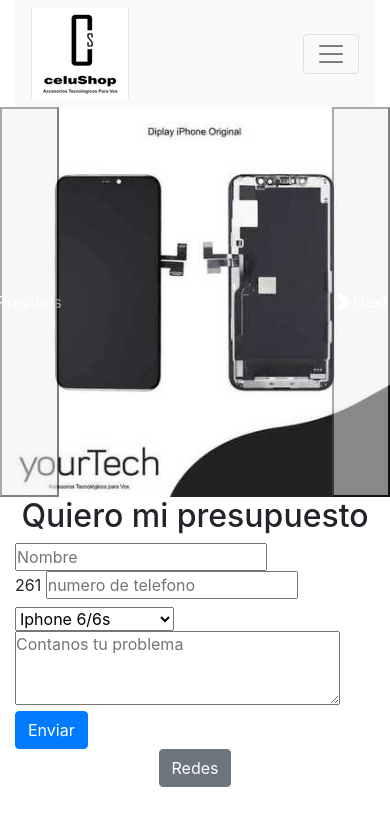
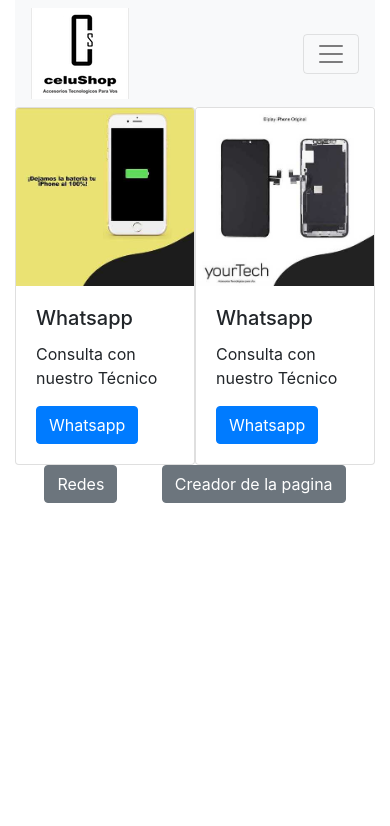
Before and after one commit to liensanchez/celushop, a website: page pages/quieroArreglarmiEquipo.html in a window 390 px wide. Drawn offline with nearby package versions, Linux system fonts and the light colour scheme.

Commit message:
arregle formas responsive

```diff
--- a/css/estilo.css
+++ b/css/estilo.css
@@ -7,15 +7,15 @@
   flex-direction: row;
   justify-content: space-evenly;
 }
-@media only screen and (min-width : 1024px){
-  .container-carousel{
-    display: none;
+.footer{
+  display: flex;
+  flex-direction: row;
+  justify-content: space-evenly;
   }
-}
+
+
 @media only screen and (max-width : 1024px){
-  .container-arreglos{
-    display: none;
-  }
+
   .rounded-circle{
     width: 45px;
     height: 45px;
--- a/pages/quieroArreglarmiEquipo.html
+++ b/pages/quieroArreglarmiEquipo.html
@@ -1,4 +1,3 @@
-
 <!DOCTYPE html>
 <html lang="en">
 <head>
@@ -13,6 +12,7 @@
 </head>
 <body>
 <!--nav-->
+<div class="menu">
   <div class="container">
     <div class="row">
       <div class="col-lg-12 col-xs-12">
@@ -38,83 +38,32 @@
       </div>
     </div>
   </div>
-<!--Img-->
-<!--trabajos-->
-<div class="container-carousel">
-  <div class="row">
-    <div class="col-lg-12 col-xs-12">
-      <div id="carouselExampleControls" class="carousel slide" data-bs-ride="carousel">
-        <div class="carousel-inner">
-          <div class="carousel-item active">
-            <img src="../images/displayorg.jpg" class="d-block w-100" alt="...">
 </div>
-          <div class="carousel-item">
-            <img src="../images/bat1.jpg" class="d-block w-100" alt="...">
+<div class="container">
+  <div class="d-flex justify-content-around">
+    <div class="card" style="width: 18rem;">
+      <img src="../images/bat1.jpg" class="card-img-top" alt="...">
+        <div class="card-body">
+          <h5 class="card-title">Whatsapp</h5>
+          <p>Consulta con nuestro Técnico</p>
+          <a href="https://api.whatsapp.com/send/?phone=+54 9 2615365049&text&app_absent=0" class="btn btn-primary" target="blank">Whatsapp</a>
         </div>
     </div>
-        <button class="carousel-control-prev" type="button" data-bs-target="#carouselExampleControls" data-bs-slide="prev">
-          <span class="carousel-control-prev-icon" aria-hidden="true"></span>
-          <span class="visually-hidden">Previous</span>
-        </button>
-        <button class="carousel-control-next" type="button" data-bs-target="#carouselExampleControls" data-bs-slide="next">
-          <span class="carousel-control-next-icon" aria-hidden="true"></span>
-          <span class="visually-hidden">Next</span>
-        </button>
+    <div class="card" style="width: 18rem;">
+      <img src="../images/displayorg.jpg" class="card-img-top" alt="...">
+        <div class="card-body">
+          <h5 class="card-title">Whatsapp</h5>
+          <p>Consulta con nuestro Técnico</p>
+          <a href="https://api.whatsapp.com/send/?phone=+54 9 2615365049&text&app_absent=0" class="btn btn-primary" target="blank">Whatsapp</a>
         </div>
     </div>
   </div>
 </div>
-<div class="container-arreglos">
-  <div class="row d-flex justify-content-around">
-    <img src="../images/displayorg.jpg" alt="...">
-    <img src="../images/bat1.jpg" alt="...">
-  </div>
-</div>
-<!--Form-->
-<div class="container">
-  <div class="row">
-    <div class="col-lg-12 col-xs-12">
-      <h2 class="d-flex justify-content-center">Quiero mi presupuesto</h2>
-        <form class="row gy-2 gx-3 align-items-center">
-          <div class="col-auto">
-            <input type="text" placeholder="Nombre">
-          </div>
-          <div class="col-auto">
-            <label for="number">261
-              <input type="number" placeholder="numero de telefono">
-            </label>
-          </div>
-          <div class="col-auto">
-            <select name="modelo">
-              <option value="iph6">Iphone 6/6s</option>
-              <option value="iph6+">Iphone 6+/6s+</option>
-              <option value="iph7">Iphone 7</option>
-              <option value="iph7+">Iphone 7+</option>
-              <option value="iph8">Iphone 8</option>
-              <option value="iph8+">Iphone 8+</option>
-              <option value="iphX">Iphone X</option>
-              <option value="iphXs">Iphone Xs</option>
-              <option value="iphXr">Iphone Xr</option>
-              <option value="iphXsMax">Iphone Xs Max</option>
-              <option value="iph11">Iphone 11</option>
-              <option value="iph11pro">Iphone 11 Pro</option>
-              <option value="iph11proMax">Iphone 11 Pro Max</option>
-              <option value="otro">Otro</option>
-            </select>
-          </div>
-          <div class="col-auto">
-            <textarea name="text" id="text" placeholder="Contanos tu problema" cols="30" rows="3"></textarea>
-          </div>
-          <div class="col-auto">
-            <button type="submit" class="btn btn-primary">Enviar</button>
-          </div>
-      </form>
-    </div>
-  </div>
-</div>
+
 <footer>
-  <div class="d-flex justify-content-center">
+  <div class="footer">
     <a href="./redes.html"><button type="button" class="btn btn-secondary"> Redes</button></a>
+    <a href="https://www.linkedin.com/in/lien-silvio-sanchez-b988b4158/"><button type="button" class="btn btn-secondary"> Creador de la pagina</button></a>
   </div>
 </footer>
   <script src="https://code.jquery.com/jquery-3.5.1.slim.min.js" integrity="sha384-DfXdz2htPH0lsSSs5nCTpuj/zy4C+OGpamoFVy38MVBnE+IbbVYUew+OrCXaRkfj" crossorigin="anonymous"></script>
```
Also changed, not shown: index.html (+2 -1 lines), pages/nuestrosTrabajos.html (+3 -1 lines), pages/palmares.html (+3 -1 lines), pages/productos.html (+5 -23 lines), pages/productos007.html (+3 -8 lines), pages/redes.html (+2 -1 lines), pages/yourtech.html (+4 -2 lines). Lines whose indentation alone changed are shown as unchanged.
